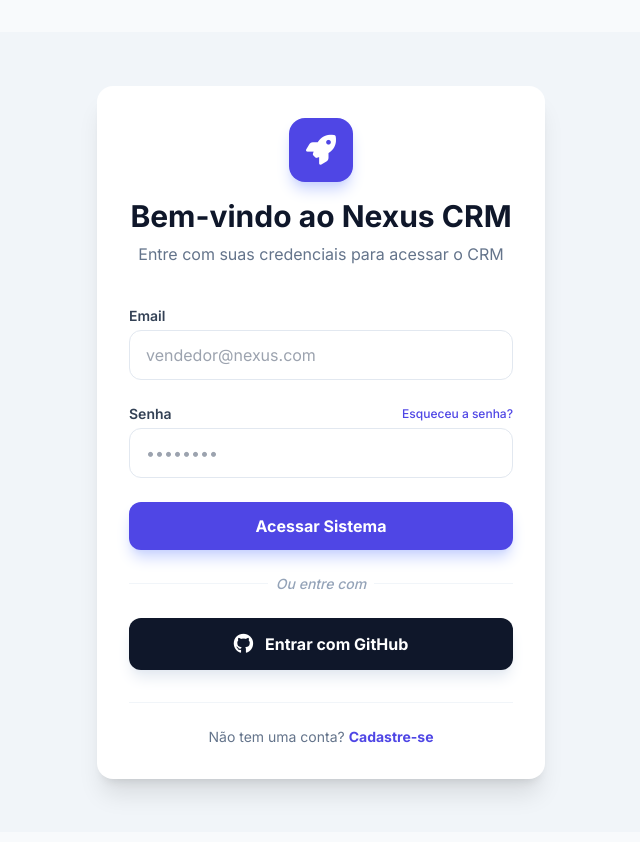
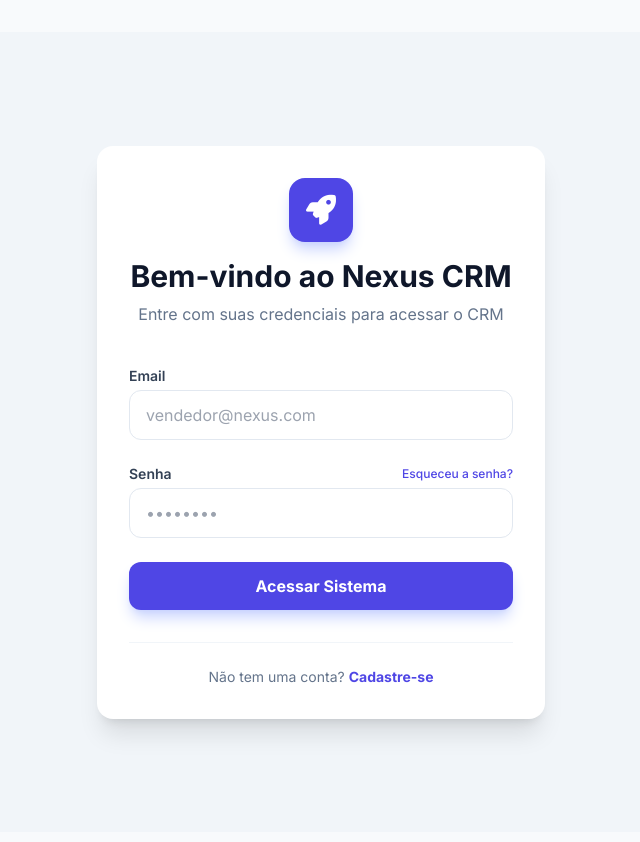
Before and after one commit to chefeboris-ux/nexus_pro, a React (Vite) app: page /#/login in a window 1280 px wide. Shown: the top 842 px of the page, without its empty margins (319-959 px from the left). Built offline with nearby package versions, Linux system fonts and the light colour scheme; no server answers; the database is empty.

Commit message:
Sync: pages/Login.tsx

```diff
--- a/pages/Login.tsx
+++ b/pages/Login.tsx
@@ -96,31 +96,6 @@
             Acessar Sistema
           </button>
 
-          <div className="relative my-6">
-            <div className="absolute inset-0 flex items-center">
-              <div className="w-full border-t border-slate-100"></div>
-            </div>
-            <div className="relative flex justify-center text-sm">
-              <span className="px-2 bg-white text-slate-400 font-medium italic">Ou entre com</span>
-            </div>
-          </div>
-
-          <button
-            type="button"
-            onClick={async () => {
-              const { error } = await supabase.auth.signInWithOAuth({
-                provider: 'github',
-                options: {
-                  redirectTo: window.location.origin
-                }
-              });
-              if (error) notify("Erro ao conectar com GitHub: " + error.message, "warning");
-            }}
-            className="w-full bg-slate-900 hover:bg-black text-white font-bold py-3 px-4 rounded-xl shadow-lg shadow-slate-200 transition-all flex items-center justify-center space-x-3"
-          >
-            <i className="fab fa-github text-xl"></i>
-            <span>Entrar com GitHub</span>
-          </button>
         </form>
 
         <div className="mt-8 pt-6 border-t border-slate-100 text-center">
```
